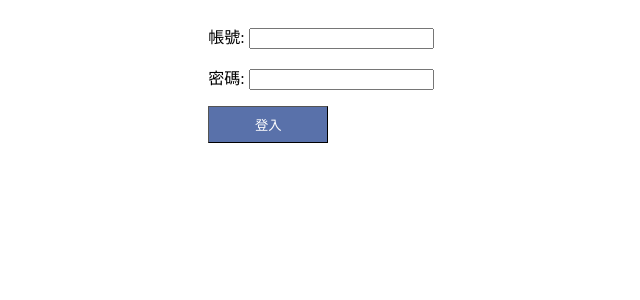
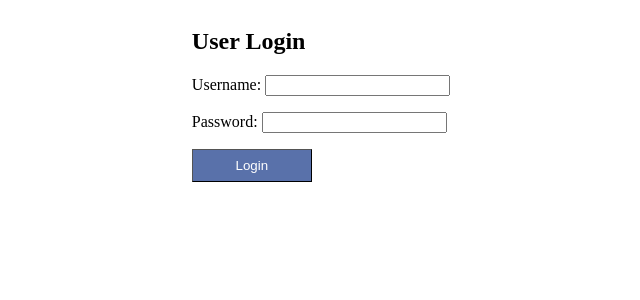
Before and after one commit to shurman/CustomTicketSystem, a Django app: page / in a window 1280 px wide. Shown: the top 300 px of the page, without its empty margins (319-959 px from the left). Run offline with Django 4.2, Linux system fonts and the light colour scheme.

Commit message:
[20220612] Update Document

```diff
--- a/ticketsys/implement/forms.py
+++ b/ticketsys/implement/forms.py
@@ -4,8 +4,8 @@ from django.core.exceptions import ValidationError
 from django.contrib import auth
 
 class LoginForm(forms.Form):
-    username = forms.CharField(label="帳號", max_length=25, required=True)
-    password = forms.CharField(label="密碼", widget=forms.PasswordInput, required=True)
+    username = forms.CharField(label="Username", max_length=25, required=True)
+    password = forms.CharField(label="Password", widget=forms.PasswordInput, required=True)
 
     def clean(self):
         username = self.cleaned_data.get('username')
--- a/ticketsys/implement/templates/user_login.html
+++ b/ticketsys/implement/templates/user_login.html
@@ -6,10 +6,11 @@
     <body>
         <div style="display:flex;">
             <div style="margin:auto;">
+                <h2>User Login</h2>
                 <form action="{{ request.path }}" method="post">
                     {% csrf_token %}
                     {{ form.as_p }}
-                    <input type="submit" value="登入" style="color: white; background-color: #5971AA; padding: 8px; border-width: 1px; width: 120px;" />
+                    <input type="submit" value="Login" style="color: white; background-color: #5971AA; padding: 8px; border-width: 1px; width: 120px;" />
                 </form>
     	    </div>
         </div>
```
Also changed, not shown: README.md, login.jpg (added), main.jpg (added), ticket.jpg (added).
